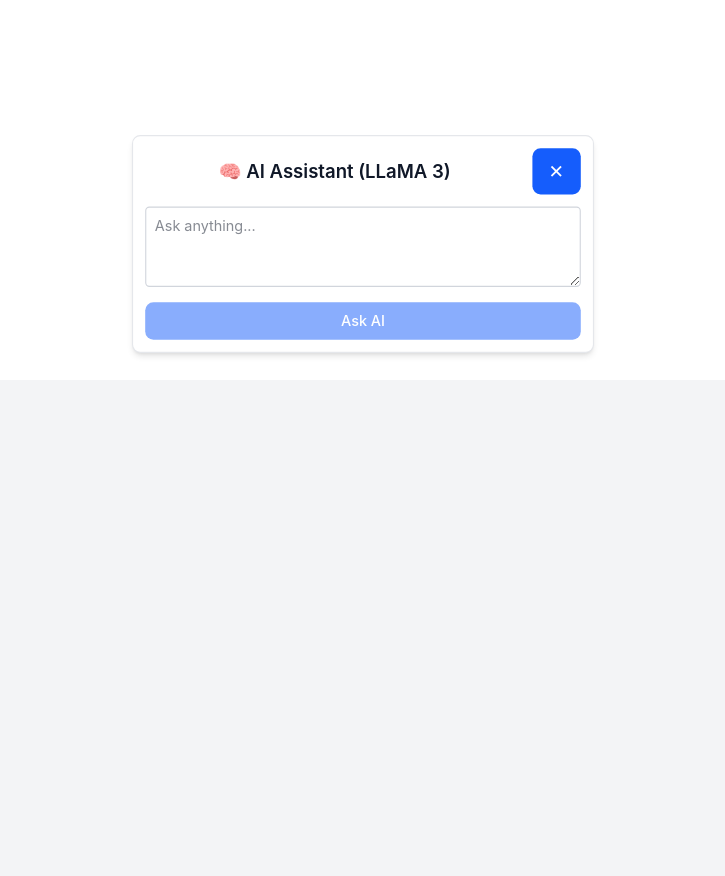
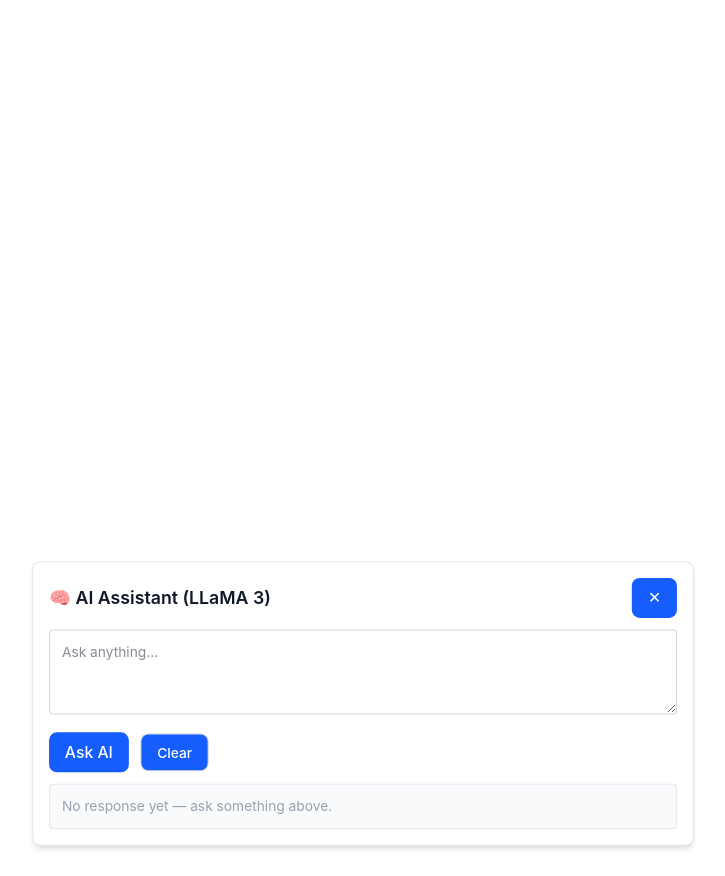
Before and after one commit to Chebroluhemanthgithub/FocusMate, a React (Vite) app: page /tasks in a window 1280 px wide. Shown: the part 420-1296 px from the top of the page, without its empty margins (277-1002 px from the left). Before the commit the page ends 800 px from the top, so only its background shows below. Built offline with nearby package versions, Linux system fonts and the light colour scheme.

Commit message:
Added Navbar scrolling effect,Ai assistance updated

```diff
--- a/src/App.jsx
+++ b/src/App.jsx
@@ -9,32 +9,30 @@
 
 const App = () => {
   const location = useLocation();
-
-  // 👇 Detect if we are on the Focus Timer page
   const isFocusTimerPage = location.pathname === "/timer";
 
   return (
     <div className="bg-white text-gray-900 min-h-screen flex flex-col">
       <Navbar />
-      <div className="flex-grow pt-20 px-6">
+
+      {/* ✅ Scrollable Content Area */}
+      <div className="flex-grow pt-20 px-6 overflow-y-auto">
         <Routes>
           <Route path="/" element={<Home />} />
           <Route path="/planner" element={<Planner />} />
           <Route path="/tasks" element={<Tasks />} />
           <Route path="/timer" element={<FocusTimer />} />
         </Routes>
-      </div>
 
-      {/* ✅ Conditionally position AI Assistant */}
-      <div
-        className={`${
-          isFocusTimerPage
-            ? "relative mt-8 mb-6" // normal flow under chart
-            : "fixed bottom-10 left-1/2 -translate-x-1/2 z-50"
-        } w-full flex justify-center`}
-      >
-        <div className="w-full max-w-2xl scale-110">
-          <AiAssistant />
+        {/* ✅ AI Assistant - Below Page Data, Not Fixed */}
+        <div className={`mt-10 mb-10 flex justify-center`}>
+          <div
+            className={`w-full max-w-2xl ${
+              isFocusTimerPage ? "scale-100" : "scale-105"
+            }`}
+          >
+            <AiAssistant />
+          </div>
         </div>
       </div>
     </div>
--- a/src/components/AiAssistant.jsx
+++ b/src/components/AiAssistant.jsx
@@ -1,4 +1,3 @@
-// src/components/AiAssistant.jsx
 import React, { useState, useRef } from "react";
 import { fetchAiResponse } from "../utils/aiEngine";
 
@@ -10,7 +9,6 @@
 
   const handleSubmit = async () => {
     if (!prompt.trim()) return;
-
     setLoading(true);
     setResponse("");
 
@@ -24,9 +22,8 @@
       setLoading(false);
     }
 
-    setTimeout(() => {
-      resultRef.current?.scrollIntoView({ behavior: "smooth" });
-    }, 100);
+    // scroll result into view inside assistant
+    setTimeout(() => resultRef.current?.scrollIntoView({ behavior: "smooth" }), 100);
   };
 
   const handleClear = () => {
@@ -35,46 +32,64 @@
   };
 
   return (
-    <div className="p-3 max-w-md mx-auto bg-white shadow-md rounded-lg border border-gray-200">
-      {/* Header with title + clear button */}
-      <div className="flex justify-between items-center mb-3">
-        <h2 className="text-lg font-semibold text-center flex-1">
-          🧠 AI Assistant (LLaMA 3)
-        </h2>
+    <div
+      className="
+        mx-auto bg-white shadow-md rounded-lg border border-gray-200
+        p-4
+      "
+      // keep natural flow (not fixed). width controlled by parent (.max-w-3xl)
+    >
+      {/* header */}
+      <div className="flex items-center justify-between mb-3">
+        <h2 className="text-lg font-semibold">🧠 AI Assistant (LLaMA 3)</h2>
+        <div className="flex items-center gap-2">
           <button
             onClick={handleClear}
-          className="text-gray-500 hover:text-red-500 text-lg font-bold ml-2"
-          title="Clear Chat"
+            title="Clear"
+            className="px-2 py-1 rounded text-gray-600 hover:text-red-600"
           >
             ✕
           </button>
         </div>
+      </div>
 
+      {/* input */}
       <textarea
         rows={3}
         placeholder="Ask anything..."
         value={prompt}
         onChange={(e) => setPrompt(e.target.value)}
-        className="w-full p-2 text-sm border border-gray-300 rounded focus:outline-none focus:ring-2 focus:ring-blue-400"
+        className="w-full p-3 text-sm border border-gray-300 rounded focus:outline-none focus:ring-2 focus:ring-blue-400"
         disabled={loading}
       />
 
+      {/* actions */}
+      <div className="mt-3 flex items-center gap-3">
         <button
           onClick={handleSubmit}
-        className="mt-2 w-full py-2 text-sm bg-blue-600 text-white rounded hover:bg-blue-700 disabled:opacity-50"
           disabled={loading || !prompt.trim()}
+          className={`px-4 py-2 rounded text-white ${
+            loading || !prompt.trim() ? "bg-blue-300 cursor-not-allowed" : "bg-blue-600 hover:bg-blue-700"
+          }`}
         >
           {loading ? "Thinking..." : "Ask AI"}
         </button>
 
-      {response && (
+        <button
+          onClick={handleClear}
+          className="px-3 py-2 rounded border border-gray-300 text-sm text-gray-700 hover:bg-gray-50"
+        >
+          Clear
+        </button>
+      </div>
+
+      {/* result (limited height, scrollable) */}
       <div
         ref={resultRef}
-          className="mt-3 p-2 bg-gray-100 rounded text-sm whitespace-pre-wrap border border-gray-300 max-h-48 overflow-y-auto"
+        className="mt-3 p-3 bg-gray-50 rounded border border-gray-200 text-sm whitespace-pre-wrap max-h-[40vh] overflow-y-auto"
       >
-          {response}
+        {response || <div className="text-gray-400">No response yet — ask something above.</div>}
       </div>
-      )}
     </div>
   );
 };
--- a/src/components/Navbar.jsx
+++ b/src/components/Navbar.jsx
@@ -1,5 +1,6 @@
+// src/components/Navbar.jsx
 import { NavLink } from "react-router-dom";
-import { MdHome, MdToday, MdTask, MdTimer, MdSettings } from "react-icons/md";
+import { MdHome, MdToday, MdTask, MdTimer } from "react-icons/md";
 
 const Navbar = () => {
   const navItems = [
@@ -10,14 +11,17 @@
   ];
 
   return (
-    <nav className="fixed top-0 left-0 right-0 z-50 bg-gradient-to-r from-blue-600 to-blue-500 text-white px-6 py-3 shadow-lg backdrop-blur-md border-b border-blue-400/30">
+    <nav className="fixed top-0 left-0 right-0 z-50 bg-gradient-to-r from-blue-600 to-blue-500 text-white px-4 py-3 shadow-lg backdrop-blur-md border-b border-blue-400/30">
       <div className="flex justify-between items-center max-w-6xl mx-auto">
-        <h1 className="font-semibold text-lg tracking-wide">
+        {/* Logo / Title */}
+        <h1 className="font-semibold text-lg tracking-wide whitespace-nowrap">
           FocusMate 🚀
         </h1>
-        <ul className="flex gap-6 font-medium text-sm md:text-base items-center">
+
+        {/* ✅ Scrollable Nav Items on Mobile */}
+        <ul className="flex gap-6 font-medium text-sm md:text-base items-center overflow-x-auto scrollbar-none">
           {navItems.map(({ to, label, icon }) => (
-            <li key={label} className="flex items-center gap-1">
+            <li key={label} className="flex-shrink-0">
               <NavLink
                 to={to}
                 className={({ isActive }) =>
--- a/src/components/TaskList.jsx
+++ b/src/components/TaskList.jsx
@@ -1,15 +1,13 @@
-
-// pages/Tasks.jsx
+// src/pages/TaskList.jsx
 import React from "react";
 import TaskPlanner from "../components/TaskPlanner";
 
 const TaskList = () => {
   return (
-    <div
-      className="fixed inset-0 flex justify-center items-start overflow-hidden bg-white text-black pt-24 px-6"
-      style={{ minHeight: "100vh" }}
-    >
-      <TaskPlanner />
+    <div className="pt-24 px-6 min-h-screen bg-white text-black flex justify-center items-start overflow-y-auto">
+      <div className="w-full max-w-3xl">
+        <TaskPlanner />
+      </div>
     </div>
   );
 };
```
Lines whose indentation alone changed are shown as unchanged.
